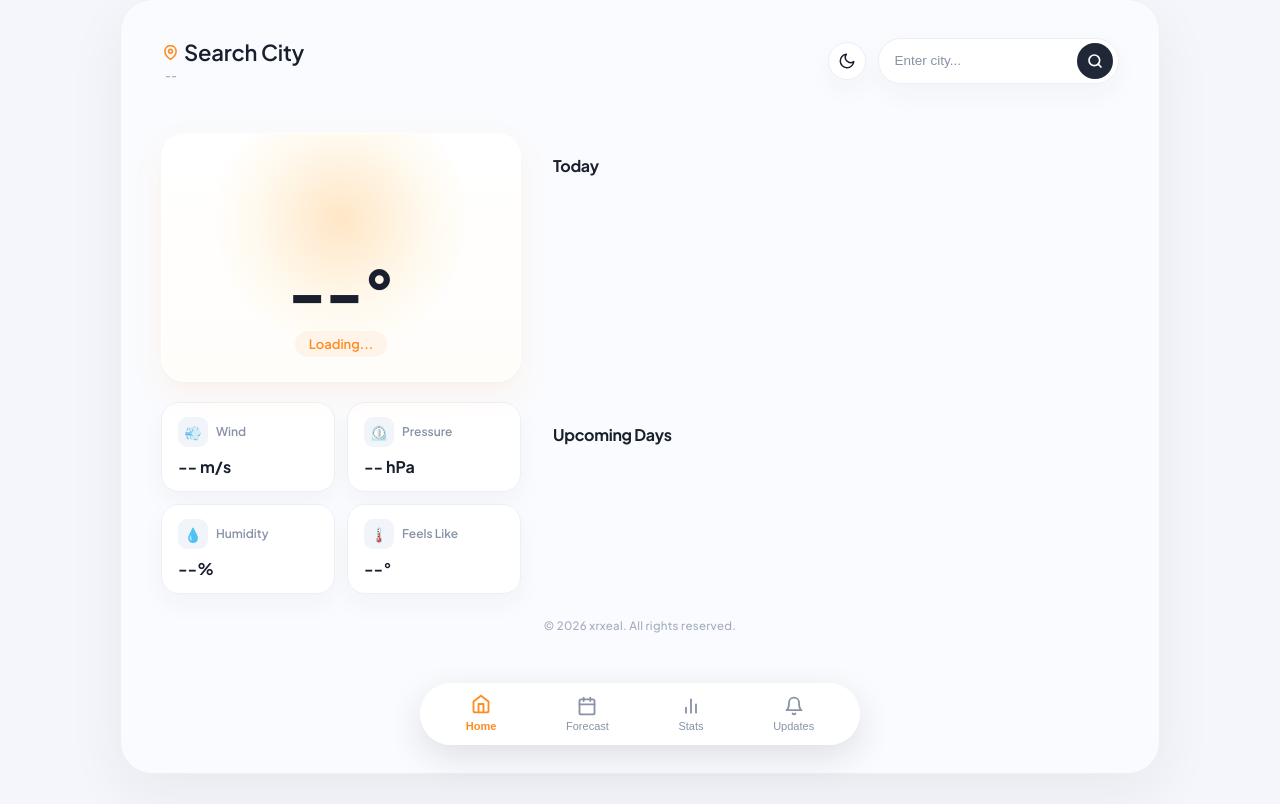
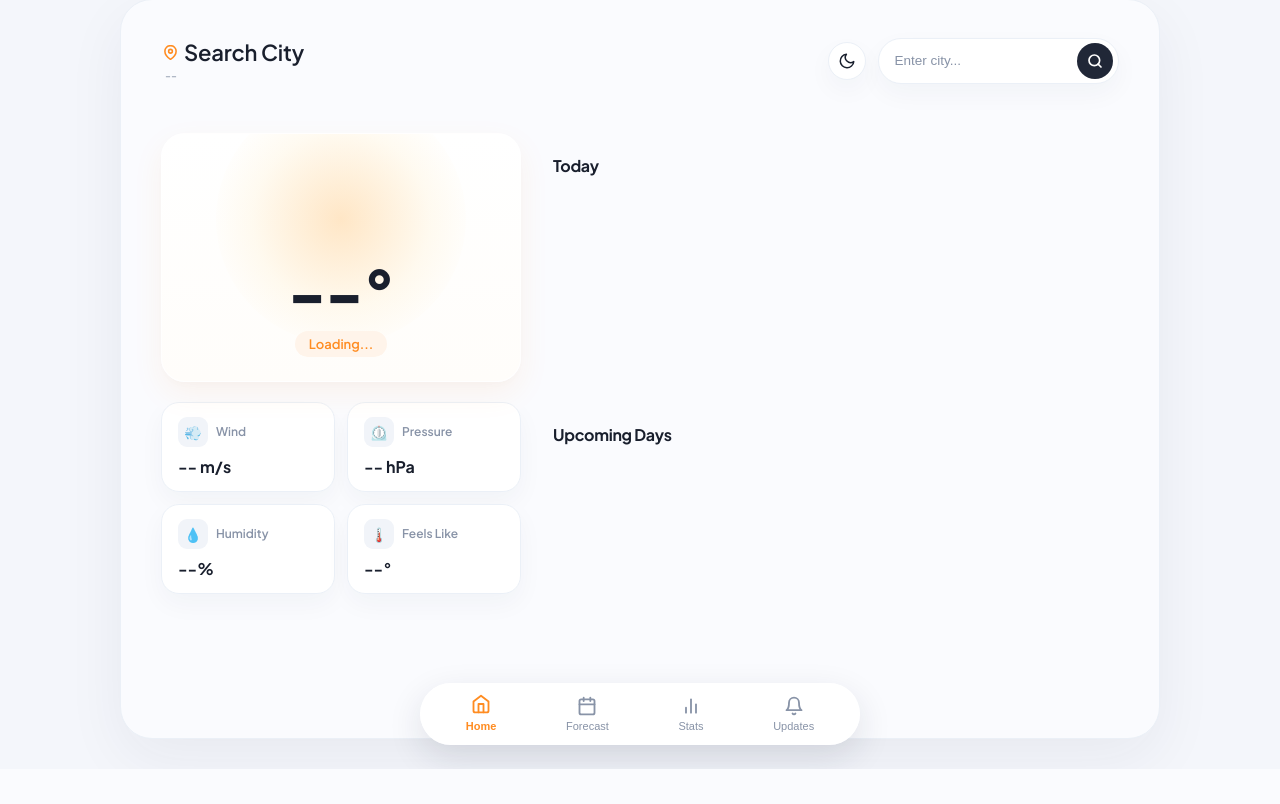
Before and after one commit to xrxeal/SmartWeatherApp, a Flask app: page / in a window 1280 px wide. Shown: the part 31-835 px from the top of the page. After the commit the page ends 800 px from the top, so only its background shows below. Run offline with Flask 3, Linux system fonts and the light colour scheme.

Commit message:
Remove copyright footer

```diff
--- a/static/style.css
+++ b/static/style.css
@@ -714,14 +714,3 @@ body {
     background: #ff8c21;
     color: #ffffff;
 }
-
-/* App Footer */
-.app-footer {
-    text-align: center;
-    padding: 24px 0 90px;
-    font-size: 11.5px;
-    font-weight: 500;
-    color: var(--text-secondary);
-    letter-spacing: 0.3px;
-    opacity: 0.75;
-}
--- a/templates/index.html
+++ b/templates/index.html
@@ -8,7 +8,7 @@
     <link rel="preconnect" href="https://fonts.googleapis.com">
     <link rel="preconnect" href="https://fonts.gstatic.com" crossorigin>
     <link href="https://fonts.googleapis.com/css2?family=Plus+Jakarta+Sans:wght@400;500;600;700;800&display=swap" rel="stylesheet">
-   <link rel="stylesheet" href="{{ url_for('static', filename='style.css') }}?v=7">
+   <link rel="stylesheet" href="{{ url_for('static', filename='style.css') }}?v=8">
 </head>
 <body>
 
@@ -188,11 +188,6 @@
 
         </main>
 
-        <!-- App Footer -->
-        <footer class="app-footer">
-            <p>© 2026 xrxeal. All rights reserved.</p>
-        </footer>
-
         <!-- Rounded Floating Bottom Navigation -->
         <nav class="bottom-nav">
             <button class="nav-btn active" data-view="home">
```
